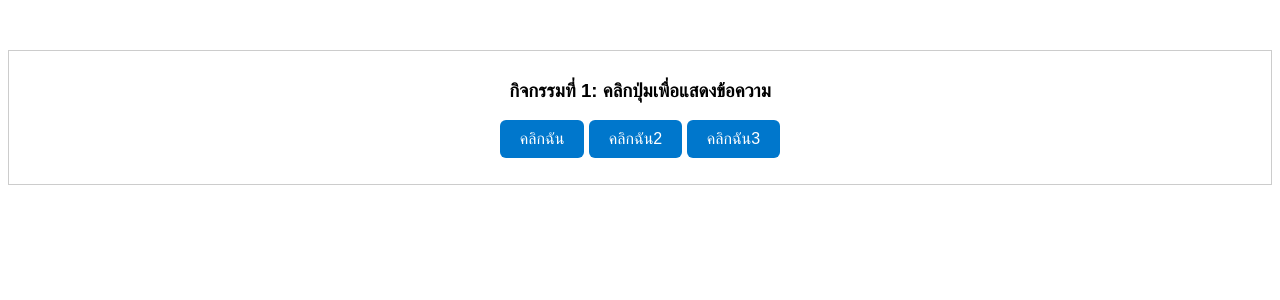
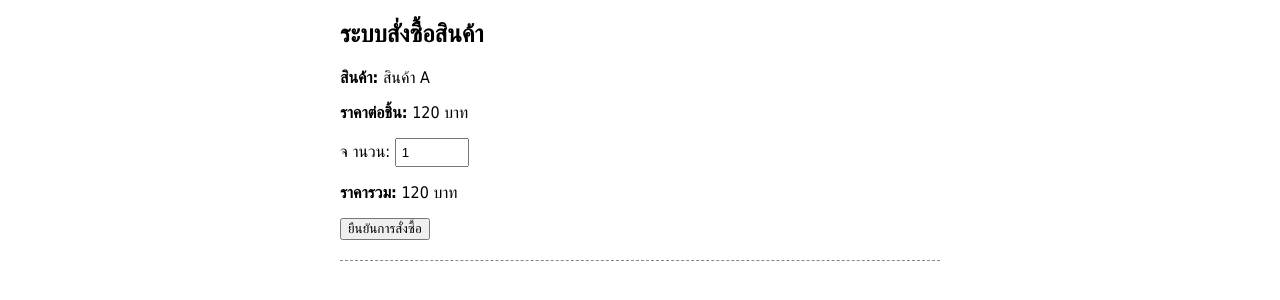
Before and after one commit to 6611425034/howtocreatewebiste, a plain HTML site: page ch2-if.html in a window 1280 px wide. Drawn offline with Linux system fonts and the light colour scheme.

Commit message:
ระบบซื้อสินค้า

```diff
--- a/ch2-if.html
+++ b/ch2-if.html
@@ -10,40 +10,67 @@
 </head>
 
 <body>
-    <!-- 🔹 กิจกรรมที่ 1: คลิกปุ่มเพื่อแสดงข้อความ -->
-    <div class="section">
-        <h3>กิจกรรมที่ 1: คลิกปุ่มเพื่อแสดงข้อความ</h3>
-        <button id="showMessage">คลิกฉัน</button>
-        <button id="showMessage2">คลิกฉัน2</button>
-        <button id="showMessage3">คลิกฉัน3</button>
+    <h2>ระบบสั่งซื้อสินค้า</h2>
+    <!-- แบบฟอร์มสินค้า -->
+    <form onsubmit="return processOrder()">
+        <!-- รายการสินค้าเดียว -->
+        <p><strong>สินค้า:</strong> สินค้า A</p>
+        <p><strong>ราคาต่อชิ้น:</strong> <span id="price">120</span> บาท</p>
+        <!-- ป้อนจ านวนสินค้า จ ากัดระหว่าง 1–100 -->
+        <p>
+            <label for="qty">จ านวน:</label>
+            <input type="number" id="qty" value="1" onchange="updateTotal()">
+        </p>
+        <!-- แสดงราคารวมทันที-->
+        <p><strong>ราคารวม:</strong> <span id="total">120</span> บาท</p>
+        <!-- พื้นที่แสดงข้อความ -->
+        <p id="message"></p>
+        <!-- ปุ่มส่งฟอร์ม -->
+        <button type="submit">ยืนยันการสั่งซื้อ</button>
+    </form>
+    <!-- พื้นที่แสดงใบเสร็จ -->
+    <div id="receipt" class="receipt"></div>
+    <script>
+        // ฟังก์ชันอัปเดตราคารวมเมื่อจ านวนสินค้าเปลี่ยน
+        function updateTotal() {
+            const qty = parseInt(document.getElementById("qty").value);
+            const price = parseFloat(document.getElementById("price").textContent);
+            const total = Math.min(Math.max(qty, 1), 100) * price;
+            document.getElementById("total").textContent = total;
+            return processOrder()
+        }
+        // ฟังก์ชันประมวลผลเมื่อกดยืนยันการสั่งซื้อ
+        function processOrder() {
+            const qtyInput = document.getElementById("qty");
+            let qty = parseInt(qtyInput.value);
+            const price = parseFloat(document.getElementById("price").textContent);
+            const messageBox = document.getElementById("message");
+            const receiptBox = document.getElementById("receipt");
+            // ตรวจสอบค่าจ านวนสินค้าว่าอยู่ในช่วง 1–100 หรือไม่
+            if (isNaN(qty) || qty < 1 || qty > 100) {
+                messageBox.textContent = "❌ กรุณาป้อนจ านวนสินค้าในช่วง 1–100";
+                messageBox.className = "error";
+                receiptBox.innerHTML = ""; // ล้างใบเสร็จถ้ามี
+                return false;
+            }
 
-        <p id="output1"></p>
-    </div>
-    <script>
-        // 👉 กิจกรรม 1: แสดงข้อความเมื่อคลิกปุ่ม
-        const btn1 = document.getElementById("showMessage");
-        const btn2 = document.getElementById("showMessage2");
-        const btn3 = document.getElementById("showMessage3");
-        const output1 = document.getElementById("output1");
-        btn1.addEventListener("click", function () {
-            output1.textContent =
-
-                "คุณคลิกปุ่มแล้ว! 🎉";
-
-        });
-        btn2.addEventListener("click", function () {
-            output1.textContent =
-
-                "คุณคลิกปุ่มแล้ว! 2🎉";
-
-        });
-        btn3.addEventListener("click", function () {
-            output1.textContent =
-
-                "คุณคลิกปุ่มแล้ว! 3🎉";
-
-        });
+            // ค านวณราคารวม
+            const total = qty * price
+            // แสดงข้อความส าเร็จ
+            messageBox.textContent = "✅การสั่งซื้อส าเร็จ!";
+            messageBox.className = "success";
+            // สร้างใบเสร็จอย่างง่าย
+            const receiptHTML = `
+            <h3>ใบเสร็จ</h3>
+            <p>สินค้า: สินค้า A</p>
+            <p>ราคาต่อชิ้น: ${price
+                    } บาท</p >
+            <p>จ านวน: ${qty} ชิ้น</p>
+            <p><strong>รวมทั้งสิ้น: ${total} บาท</strong></p> `;
+            receiptBox.innerHTML = receiptHTML;
+            return false; // ไม่ส่งฟอร์มจริง
+            }
     </script>
 </body>
 
-</html >
+</html>
--- a/css/style.css
+++ b/css/style.css
@@ -1,47 +1,20 @@
-/* ตั้งค่ารูปแบบตัวอักษรและการจัดตำแหน่ง */
 body {
-  font-family: sans-serif;
-  text-align: center;
-  margin-top: 50px;
+font-family: Tahoma, sans-serif;
+max-width: 600px;
+margin: 20px auto;
 }
-
-/* จัดรูปแบบกล่องกรอกข้อมูล */
-input {
-  padding: 8px;
-  width: 100px;
-  margin: 10px;
+.receipt {
+border-top: 1px dashed #888;
+margin-top: 20px;
+padding-top: 10px;
 }
-
-/* ปุ่มคำนวณ */
-button {
-  padding: 10px 20px;
-  background-color: #0077cc;
-  color: white;
-  border: none;
-  border-radius: 6px;
-  font-size: 16px;
-  cursor: pointer;
+.error {
+color: red;
 }
-
-/* ป้ายแสดงผลลัพธ์ */
-#result {
-  margin-top: 20px;
-  font-size: 22px;
-  color: green;
-  display: inline-block;
+.success {
+color: green;
 }
-/* กล่องกิจกรรม */
-.section {
-  margin-bottom: 30px;
-  padding: 10px;
-  border: 1px solid #ccc;
+input[type=number] {
+width: 60px;
+padding: 5px;
 }
-
-/* กล่องสี */
-#box {
-  width: 100px;
-  height: 100px;
-  background-color: lightgray;
-  /*margin-bottom: 20px;*/
-  margin: 20px auto;   /* 👉 จัดกึ่งกลางแนวนอน */
-}
```
